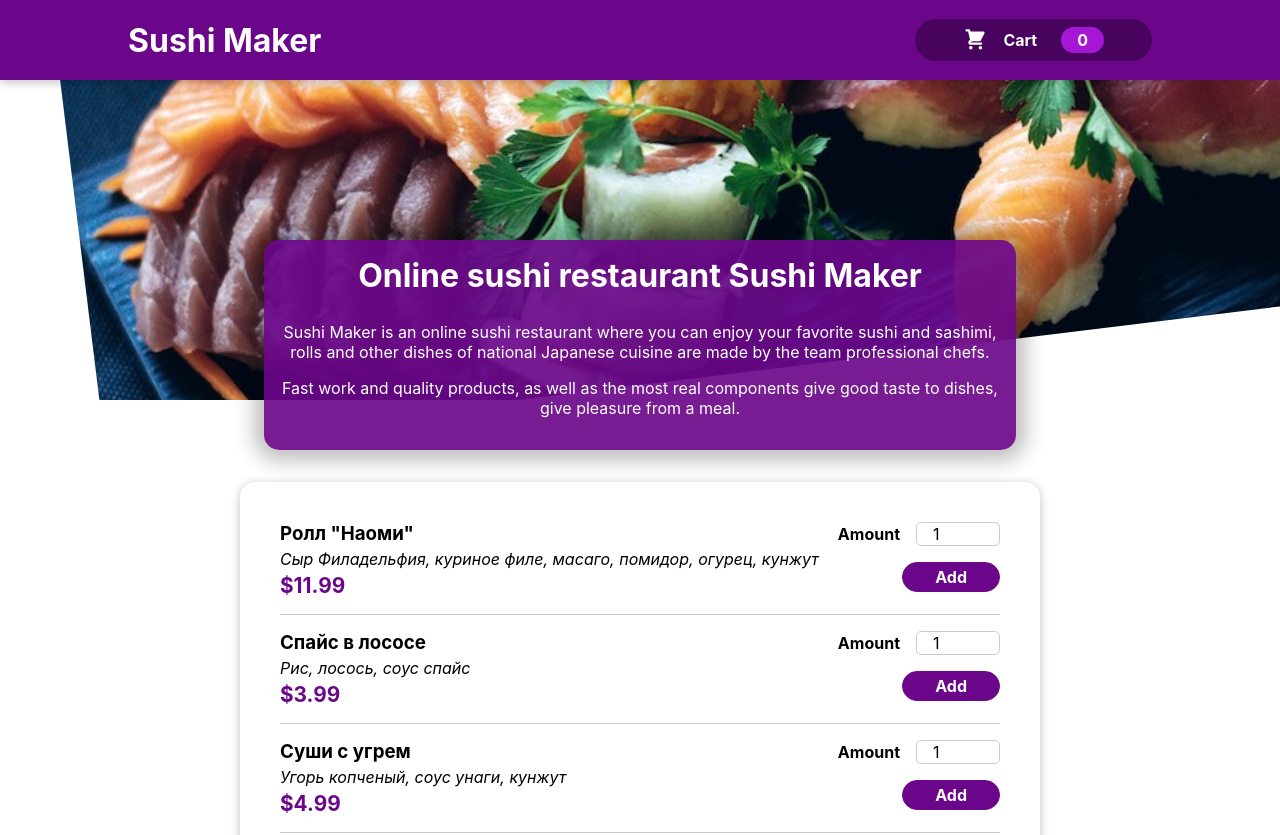
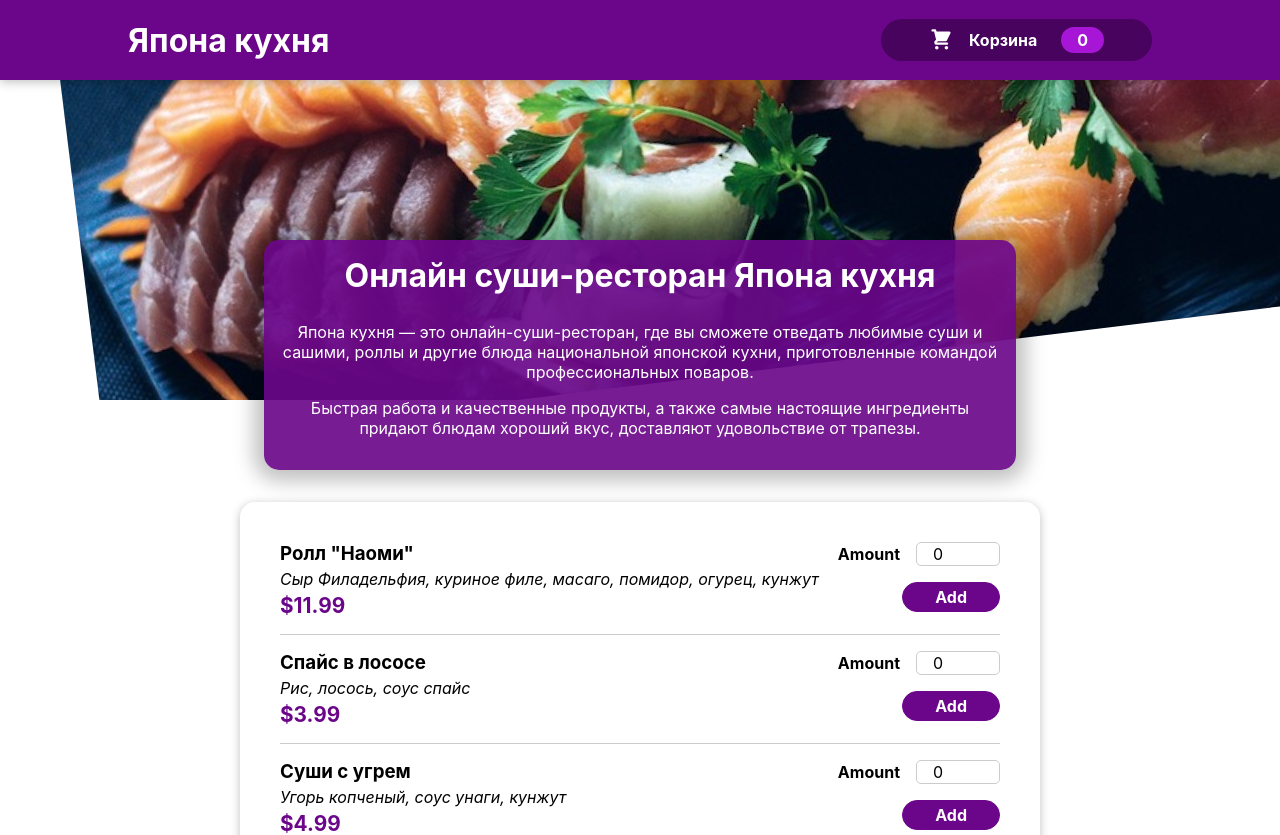
Before and after one commit to daniyani/japanese-kitchen, a React (Create React App) app: page / in a window 1280 px wide. Shown: the top 835 px of the page. Built offline with nearby package versions, Linux system fonts and the light colour scheme.

Commit message:
add context for app

```diff
--- a/src/App.tsx
+++ b/src/App.tsx
@@ -2,9 +2,10 @@ import { FC, useState } from "react";
 import Header from "./Header/Header";
 import Meals from "./Meals/Meals";
 import Cart from "./Cart/Cart";
+import CartContextProvider from "./store/СartContext/CartContextProvider";
 
 const App: FC = () => {
-  const [isCartVIsible, setCartVisible] = useState<boolean>(false);
+  const [isCartVisible, setCartVisible] = useState<boolean>(false);
 
   const showCartHandler = (): void => {
     setCartVisible(true);
@@ -15,11 +16,11 @@ const App: FC = () => {
   };
 
   return (
-    <>
-      {isCartVIsible && <Cart hideCartHandler={hideCartHandler} />}
+    <CartContextProvider>
+      {isCartVisible && <Cart hideCartHandler={hideCartHandler} />}
       <Header showCartHandler={showCartHandler} />
       <Meals />
-    </>
+    </CartContextProvider>
   );
 };
 
--- a/src/Components/Input/Input.tsx
+++ b/src/Components/Input/Input.tsx
@@ -1,23 +1,18 @@
 import { FC } from "react";
 import styles from "./Input.module.css";
+import { InputType } from "../../types/input";
 
-type InputType = {
-  id: string;
-  type: string;
-  min?: string;
-  step?: string;
-  defaultValue?: string;
-};
 type Props = {
+  onAmountHandler: (event: React.ChangeEvent<HTMLInputElement>) => void;
   label: string;
   input: InputType;
 };
 
-const Input: FC<Props> = ({ label, input }) => {
+const Input: FC<Props> = ({ onAmountHandler, label, input }) => {
   return (
     <div className={styles.input}>
       <label htmlFor={input.id}>{label}</label>
-      <input {...input} />
+      <input {...input} onChange={onAmountHandler} />
     </div>
   );
 };
--- a/src/Header/Header.tsx
+++ b/src/Header/Header.tsx
@@ -11,7 +11,7 @@ const Header: FC<Props> = ({ showCartHandler }) => {
   return (
     <>
       <header className={styles.header}>
-        <h1>Sushi Maker</h1>
+        <h1>Япона кухня</h1>
         <HeaderButton showCartHandler={showCartHandler} />
       </header>
       <div className={styles["main-image"]}>
--- a/src/Header/HeaderButton/HeaderButton.tsx
+++ b/src/Header/HeaderButton/HeaderButton.tsx
@@ -1,21 +1,28 @@
-import { FC } from "react";
-import CartIcon from "../../Svg/CartIcon/CartIcon";
+import { FC, useContext } from "react";
+import CartIcon from "../../Svgs/CartIcon/CartIcon";
 
 import styles from "./HeaderButton.module.css";
+import CartContext from "../../store/СartContext/CartContext";
 
 type Props = {
   showCartHandler: () => void;
 };
 
 const HeaderButton: FC<Props> = ({ showCartHandler }) => {
+  const { items } = useContext(CartContext);
+
+  const itemsAmount = items.reduce((acc, item) => {
+    return acc + item.amount;
+  }, 0);
+
   return (
     <>
       <button className={styles.button} onClick={showCartHandler}>
         <span className={styles.icon}>
           <CartIcon />
         </span>
-        <span>Cart</span>
-        <span className={styles.badge}>0</span>
+        <span>Корзина</span>
+        <span className={styles.badge}>{itemsAmount}</span>
       </button>
     </>
   );
--- a/src/Meals/Meal/Form/Form.tsx
+++ b/src/Meals/Meal/Form/Form.tsx
@@ -1,25 +1,45 @@
-import { FC } from "react";
+import { FC, useState } from "react";
 import styles from "./Form.module.css";
 import Input from "../../../Components/Input/Input";
 
 type Props = {
   id: string;
+  addToCart: (value: number) => void;
 };
 
-const Form: FC<Props> = ({ id }) => {
+const Form: FC<Props> = ({ id, addToCart }) => {
+  const [amount, setAmount] = useState<number>(0);
+
+  const submitHandler = (event: React.SyntheticEvent): void => {
+    event.preventDefault();
+
+    if (amount > 0) {
+      addToCart(amount);
+
+      return;
+    }
+
+    return;
+  };
+
+  const onAmountHandler = (event: React.ChangeEvent<HTMLInputElement>) => {
+    setAmount(Number(event.target.value));
+  };
+
   return (
-    <form className={styles.form}>
+    <form className={styles.form} onSubmit={submitHandler}>
       <Input
+        onAmountHandler={onAmountHandler}
         label="Amount"
         input={{
           id,
           type: "number",
+          value: amount,
           min: "1",
           step: "1",
-          defaultValue: "1",
         }}
       />
-      <button>Add</button>
+      <button type="submit">Add</button>
     </form>
   );
 };
--- a/src/Meals/Meal/Meal.tsx
+++ b/src/Meals/Meal/Meal.tsx
@@ -1,6 +1,7 @@
-import { FC } from "react";
+import { FC, useContext } from "react";
 import styles from "./Meal.module.css";
 import Form from "./Form/Form";
+import CartContext from "../../store/СartContext/CartContext";
 
 type Props = {
   id: string;
@@ -10,7 +11,13 @@ type Props = {
 };
 
 const Meal: FC<Props> = ({ id, name, description, price }) => {
+  const context = useContext(CartContext);
+
   const formattedPrice = `$${price.toFixed(2)}`;
+
+  const addToCart = (amount: number) => {
+    context.addItem({ id, name, amount, price });
+  };
 
   return (
     <li className={styles.meal}>
@@ -20,7 +27,7 @@ const Meal: FC<Props> = ({ id, name, description, price }) => {
         <div className={styles.price}>{formattedPrice}</div>
       </div>
       <div>
-        <Form id={id} />
+        <Form id={id} addToCart={addToCart} />
       </div>
     </li>
   );
--- a/src/Meals/PromoText/PromoText.tsx
+++ b/src/Meals/PromoText/PromoText.tsx
@@ -4,15 +4,16 @@ import styles from "./PromoText.module.css";
 const PromoText: FC = () => {
   return (
     <section className={styles["promo-text"]}>
-      <h2>Online sushi restaurant Sushi Maker</h2>
+      <h2>Онлайн суши-ресторан Япона кухня</h2>
       <p>
-        Sushi Maker is an online sushi restaurant where you can enjoy your
-        favorite sushi and sashimi, rolls and other dishes of national Japanese
-        cuisine are made by the team professional chefs.
+        Япона кухня — это онлайн-суши-ресторан, где вы сможете отведать любимые
+        суши и сашими, роллы и другие блюда национальной японской кухни,
+        приготовленные командой профессиональных поваров.
       </p>
       <p>
-        Fast work and quality products, as well as the most real components give
-        good taste to dishes, give pleasure from a meal.
+        Быстрая работа и качественные продукты, а также самые настоящие
+        ингредиенты придают блюдам хороший вкус, доставляют удовольствие от
+        трапезы.
       </p>
     </section>
   );
--- /dev/null
+++ b/src/store/СartContext/CartContext.tsx
@@ -0,0 +1,11 @@
+import React from "react";
+import { ICartContext } from "../../types/cartContext";
+
+const CartContext = React.createContext<ICartContext>({
+  items: [],
+  totalAmount: 0,
+  addItem: (item) => {},
+  removeItem: (id) => {},
+});
+
+export default CartContext;
--- /dev/null
+++ b/src/store/СartContext/CartContextProvider.tsx
@@ -0,0 +1,61 @@
+import { FC, ReactNode, useReducer, Reducer } from "react";
+import CartContext from "./CartContext";
+import {
+  CartState,
+  ICartContext,
+  ICartItems,
+  CartContextActions,
+  CartContextKind,
+} from "../../types/cartContext";
+
+const defaultState: CartState = {
+  items: [],
+  totalAmount: 0,
+};
+
+const cartReducer = (
+  state: CartState,
+  action: CartContextActions
+): CartState => {
+  if (action.type === CartContextKind.ADD_ITEM) {
+    const { payload } = action;
+
+    const updatedTotalAmount =
+      state.totalAmount + payload.amount * payload.price;
+
+    const updatedItems = state.items.concat(payload);
+
+    return { items: updatedItems, totalAmount: updatedTotalAmount };
+  }
+
+  return defaultState;
+};
+
+type Props = {
+  children: JSX.Element | Array<JSX.Element> | ReactNode;
+};
+
+const CartContextProvider: FC<Props> = ({ children }) => {
+  const [cartState, cartDispatcher] = useReducer<
+    Reducer<CartState, CartContextActions>
+  >(cartReducer, defaultState);
+
+  const addItemHandler = (item: ICartItems): void => {
+    cartDispatcher({ type: CartContextKind.ADD_ITEM, payload: item });
+  };
+
+  const removeItemHandler = (id: any): void => {};
+
+  const cartContext: ICartContext = {
+    items: cartState.items,
+    totalAmount: cartState.totalAmount,
+    addItem: addItemHandler,
+    removeItem: removeItemHandler,
+  };
+
+  return (
+    <CartContext.Provider value={cartContext}>{children}</CartContext.Provider>
+  );
+};
+
+export default CartContextProvider;
--- /dev/null
+++ b/src/types/cartContext.ts
@@ -0,0 +1,35 @@
+export interface ICartItems {
+  id: string;
+  name: string;
+  amount: number;
+  price: number;
+}
+
+export interface ICartContext {
+  items: Array<ICartItems>;
+  totalAmount: number;
+  addItem: (item: any) => void;
+  removeItem: (id: any) => void;
+}
+
+export interface CartState {
+  items: Array<ICartItems>;
+  totalAmount: number;
+}
+
+export enum CartContextKind {
+  ADD_ITEM = "ADD_ITEM",
+  REMOVE_ITEM = "REMOVE_ITEM",
+}
+
+export interface CartContextActionAdd {
+  type: CartContextKind.ADD_ITEM;
+  payload: ICartItems;
+}
+
+export interface CartContextActionRemove {
+  type: CartContextKind.REMOVE_ITEM;
+  payload: string;
+}
+
+export type CartContextActions = CartContextActionAdd | CartContextActionRemove;
--- /dev/null
+++ b/src/types/input.ts
@@ -0,0 +1,7 @@
+export interface InputType {
+  id: string;
+  type: string;
+  value: number;
+  min?: string;
+  step?: string;
+}
```
Also changed, not shown: src/Svgs/CartIcon/CartIcon.tsx (renamed from src/Svg/CartIcon/CartIcon.tsx).
